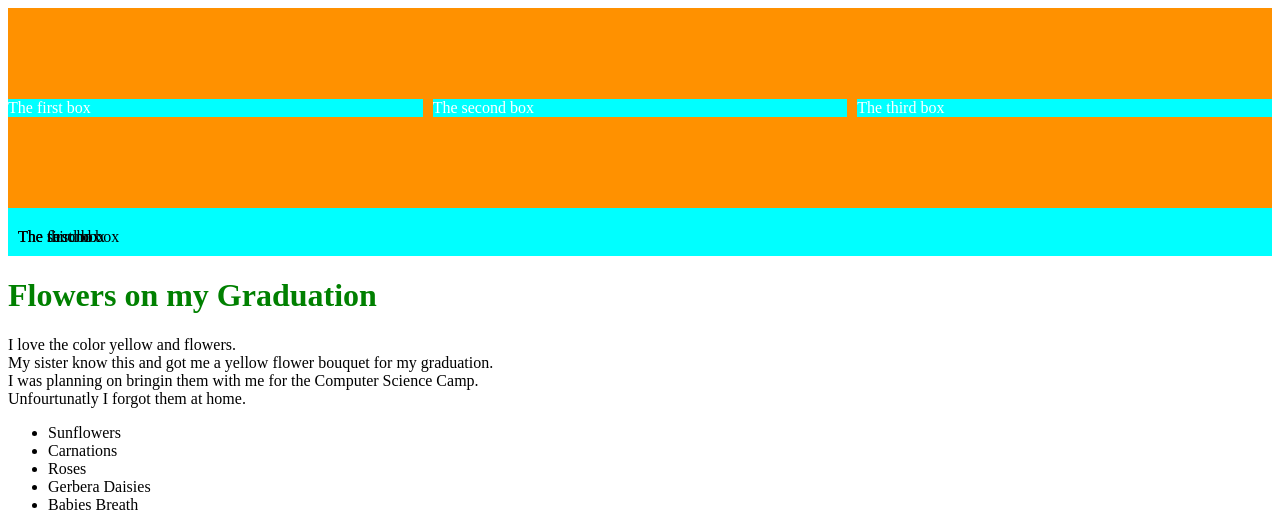
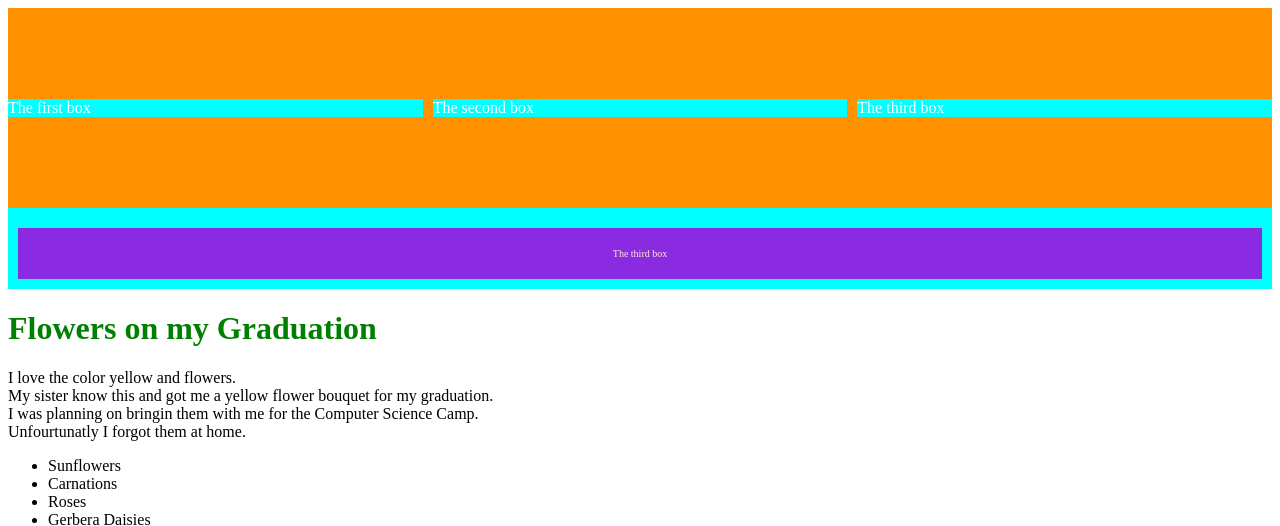
Before and after one commit to melaniec207/Flowers, a plain HTML site: page index.html in a window 1280 px wide. Shown: the top 526 px of the page. Drawn offline with Linux system fonts and the light colour scheme.

Commit message:
added color to item

```diff
--- a/index.html
+++ b/index.html
@@ -10,14 +10,19 @@
             <div class="container">
                 <div class="item">The first box</div>
                 <div class="item">The second box</div>
-                <div class="item">The third box</div></div>
+                <div class="item">The third box</div>
+            </div>
+
             <div class="container2">
                 <div class="item2">The first box</div>
                 <div class="item2">The second box</div>
                 <div class="item2">The third box</div>
             </div>
+
+            <h1>Flowers on my Graduation</h1>
+
             </header>
-        <h1>Flowers on my Graduation</h1>
+
         <p>I love the color yellow and flowers.
             <br>My sister know this and got me a yellow flower bouquet for my graduation.
             <br>I was planning on bringin them with me for the Computer Science Camp.
--- a/style.css
+++ b/style.css
@@ -62,6 +62,11 @@ input[type="text"]
 {
     grid-column: 1/3;
     grid-row: 2/4;
+    background-color: blueviolet;
+    color:blanchedalmond;
+    padding: 20px;
+    text-align: center;
+    font-size: 10px;
 }
 
 .container2
```
